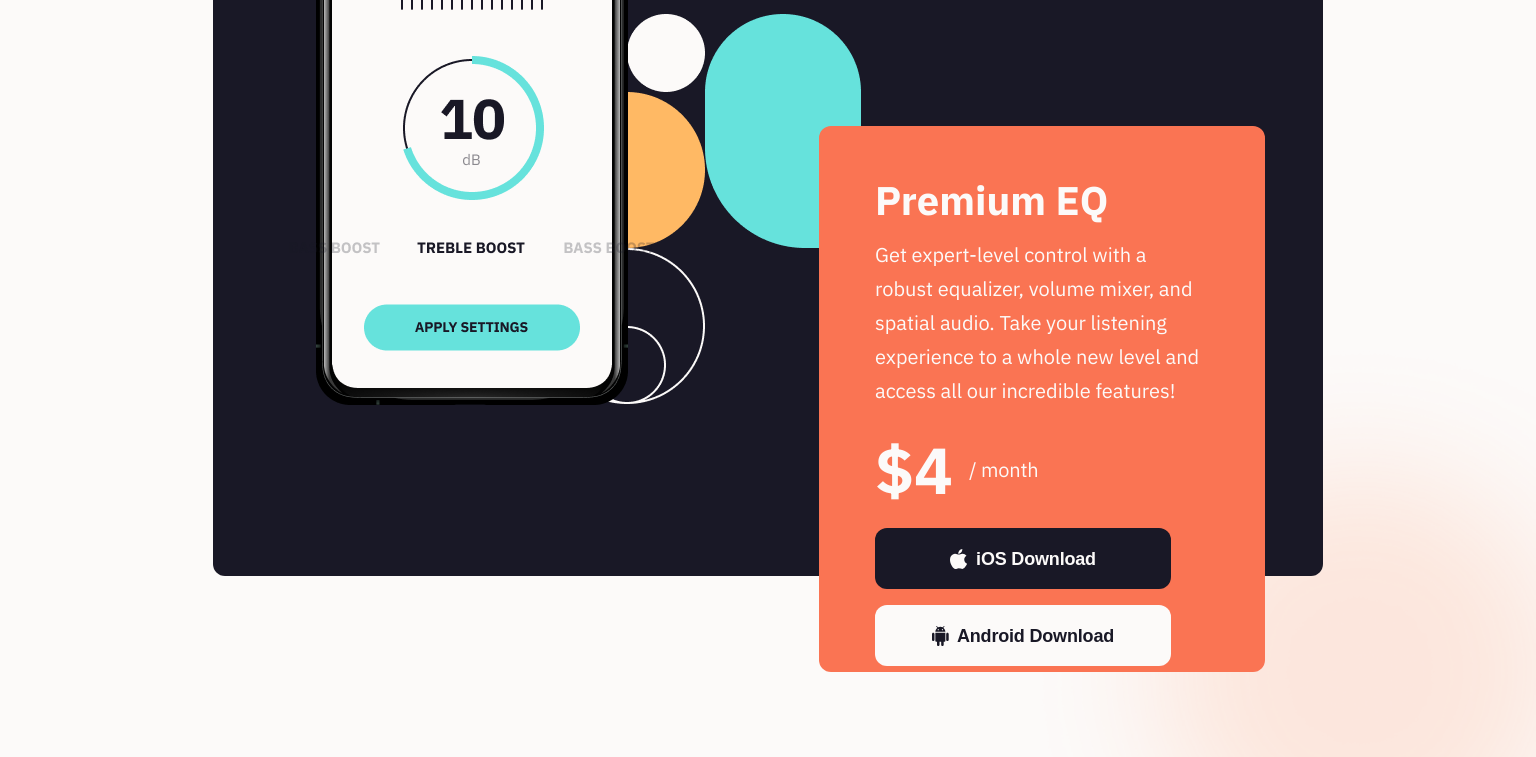
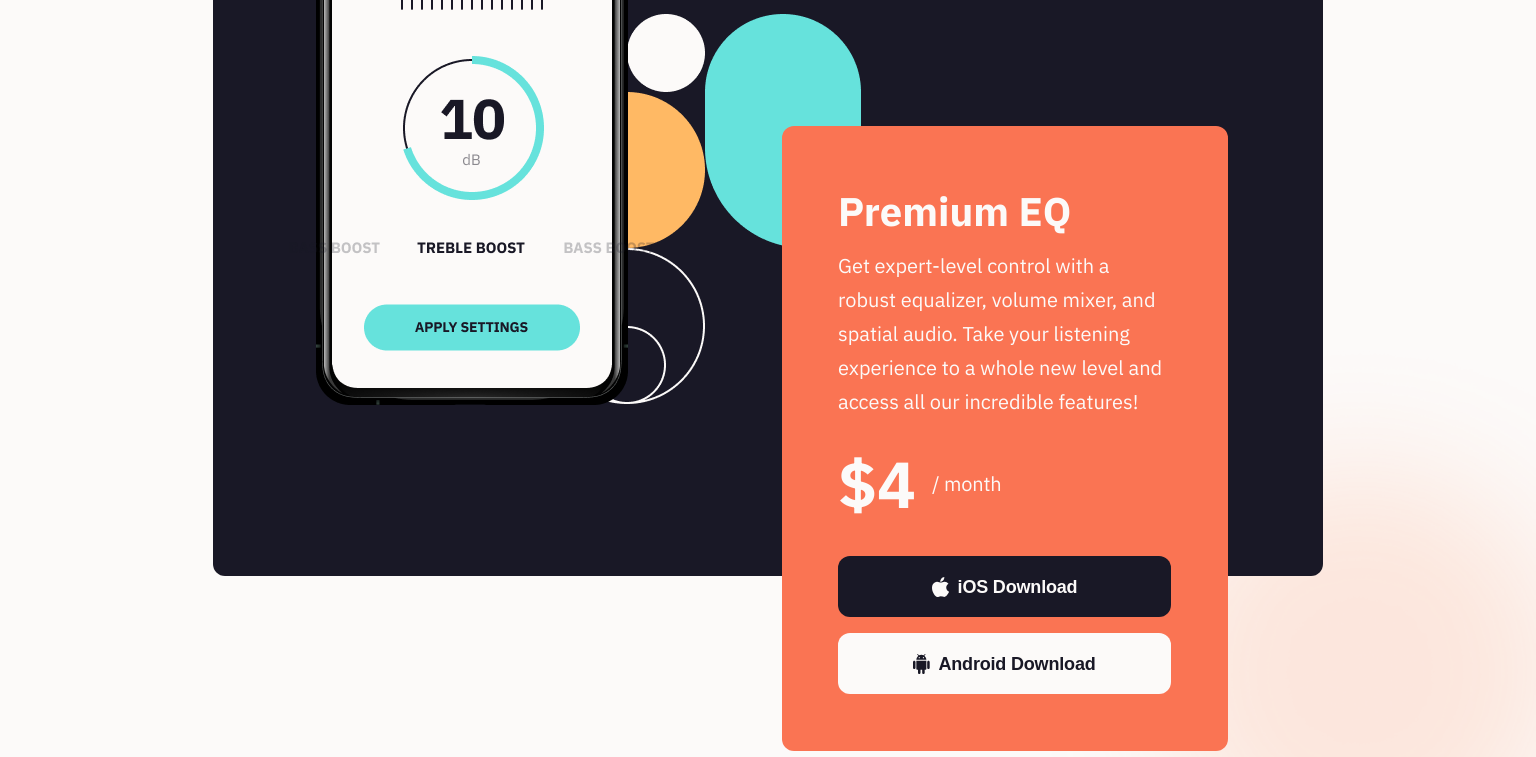
Before and after one commit to 0x41-li/equalizer-landing-page, a React (Create React App) app: page / in a window 1536 px wide. Shown: the part 880-1637 px from the top of the page. Built offline with nearby package versions, Linux system fonts and the light colour scheme.

Commit message:
Desktop version: second section values changes to match design

```diff
--- a/src/scss/second-section.scss
+++ b/src/scss/second-section.scss
@@ -14,8 +14,6 @@
 
     max-width: 696px;
   }
-
-
 
   @media screen and (min-width: 1440px) {
     margin-top: 312px;
@@ -108,6 +106,9 @@
 
   @media screen and (min-width: 1440px) {
     max-width: 446px;
+    height: 625px;
+
+    margin-right: 95px;
   }
 }
 
@@ -134,6 +135,7 @@
   @media screen and (min-width: 1440px) {
     font-size: 40px;
     line-height: 52px;
+    margin-top: 58px;
   }
 }
 
@@ -149,6 +151,8 @@
   @media screen and (min-width: 1440px) {
     font-size: 20px;
     line-height: 34px;
+
+    margin-top: 22;
   }
 }
 
@@ -157,6 +161,10 @@
 
   display: flex;
   align-items: center;
+
+  @media screen and (min-width: 1440px) {
+    margin-top: 39px;
+  }
 }
 
 .second-section__card__price {
@@ -184,6 +192,10 @@
 
 .second-section__card__btns {
   margin-top: 32px;
+
+  @media screen and (min-width: 1440px) {
+    margin-top: 46px;
+  }
 }
 
 .second-section__card__apple-btn-dwnld {
@@ -200,6 +212,10 @@
   border: none;
 
   cursor: pointer;
+
+  @media screen and (min-width: 1440px) {
+    width: 333px;
+  }
 }
 
 .second-section__card__apple-btn-dwnld img {
@@ -232,6 +248,10 @@
   border: none;
 
   cursor: pointer;
+
+  @media screen and (min-width: 1440px) {
+    width: 333px;
+  }
 }
 
 .second-section__card__android-btn-dwnld img {
```
